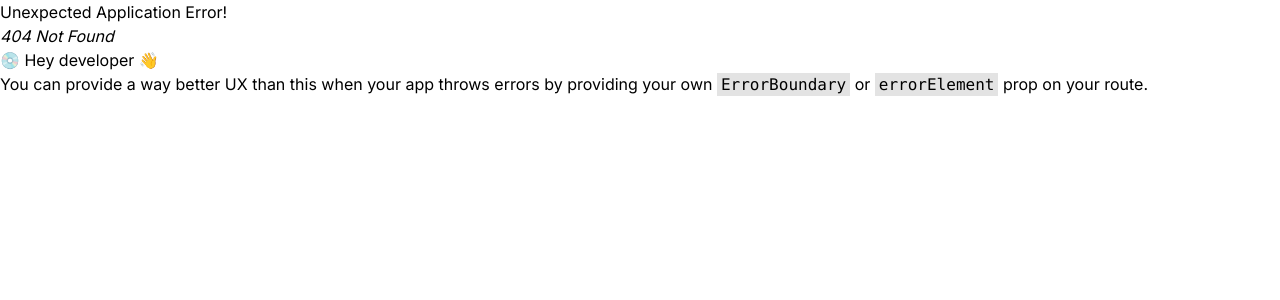
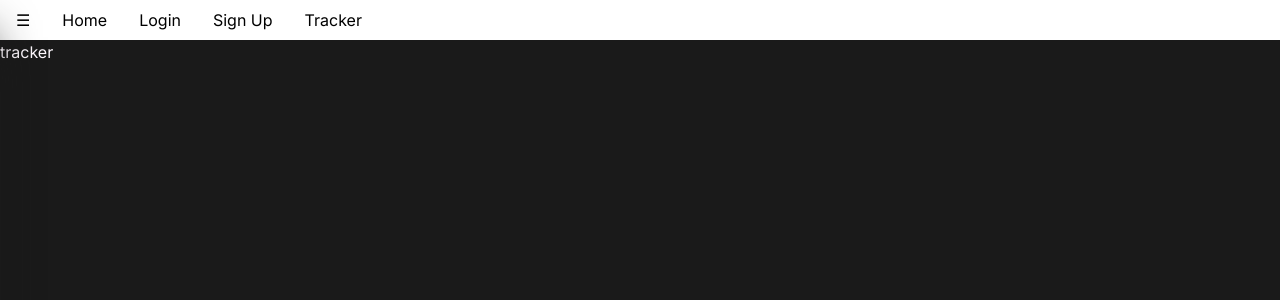
Before and after one commit to Sillor/timewise-client, a React (Vite) app: page /tracker in a window 1280 px wide. Before the commit this address had no page. Shown: the top 300 px of the page. Built offline with nearby package versions, Linux system fonts and the light colour scheme.

Commit message:
added react router routing, added CreateAccountPage to "/register"

```diff
--- a/src/App.css
+++ b/src/App.css
@@ -2,8 +2,12 @@
 @tailwind components;
 @tailwind utilities;
 
+html, body {
+  height: 100%;
+}
 
-
-nav {
-
+#root {
+  display: flex;
+  flex-direction: column;
+  height: 100%;
 }
--- a/src/App.jsx
+++ b/src/App.jsx
@@ -1,23 +1,48 @@
-import React from "react";
+import React, { useState } from "react";
 import "./App.css";
+import { Outlet } from "react-router";
+import { Link } from "react-router-dom";
 
 function App() {
+
+  // remove
+  function PlaceholderNavbar() {
+    const [isOpen, setIsOpen] = useState(false)
+
+    function toggleSidebar(){
+      setIsOpen(prev=>!prev)
+    }
+
+    const links = [
+      ["/","Home"],
+      ["/login", "Login"],
+      ["/register","Sign Up"],
+      ["/tracker", "Tracker"],
+    ].map((a,i)=><Link to={a[0]} key={i} onClick={()=>{setIsOpen(false)}}>{a[1]}</Link>)
+
+    return (
+      <nav className="relative">
+        <div className="nav--header h-10 flex [&>*]:px-4 [&>*]:cursor-pointer items-center">
+          <div onClick={toggleSidebar}>☰</div>
+          {links}
+        </div>
+        <div className={`nav--sidebar fixed bg-orange-500 top-0 w-28 h-full flex flex-col [&>*]:py-1 ${!isOpen ? "-translate-x-full" : ""} transition shadow-2xl shadow-dark`}>
+          <div className="w-full text-center text-3xl cursor-pointer" onClick={toggleSidebar}>☰</div>
+            {links}
+        </div>
+      </nav>
+    );
+  }
+
   return (
     <>
-      {/* Placeholder navbar */}
-      <nav className="relative">
-        <div className="nav--header test flex [&>div]:px-4 [&>div]:cursor-pointer">
-          <div>Ham</div>
-          <div>one</div>
-          <div>two</div>
-        </div>
-        <div className="nav--sidebar fixed bg-orange-500 h-full w-40 -translate-x-full [&:not(.test)]:translate-x-full">
-          test
-        </div>
-      </nav>
-      {/* Placeholder navbar */}
-      <div className="min-h-screen bg-gray-900 text-white flex items-center justify-center">
-        <h1 className="text-4xl font-bold">Hello TimeWise!</h1>
+
+      {/* Placeholder navbar, replace with real navbar */}
+      <PlaceholderNavbar />
+      {/* Placeholder navbar, replace with real navbar */}
+
+      <div className="bg-dark text-light h-full">
+        <Outlet/>
       </div>
     </>
   );
--- a/src/main.jsx
+++ b/src/main.jsx
@@ -1,26 +1,52 @@
-import React from 'react';
-import ReactDOM from 'react-dom/client';
-import {createBrowserRouter, Router, RouterProvider} from "react-router-dom"
-import App from './App.jsx';
-import CreateAccountPage from "./timetracker/components/create-account-page/CreateAccountPage.jsx"
-
-const div = <div>this is test</div>
+import React from "react";
+import ReactDOM from "react-dom/client";
+import { createBrowserRouter, redirect, RouterProvider } from "react-router-dom";
+import App from "./App.jsx";
+import CreateAccountPage from "./timetracker/components/create-account-page/CreateAccountPage.jsx";
 
 const router = createBrowserRouter([
   {
     path: "/",
     element: <App />,
+    errorElement: <div>Error was thrown in App</div>,
     children: [
       {
-        path: "login",
-        element: <CreateAccountPage />
-      }
-    ]
+        errorElement: <div>Error was thrown in view</div>,
+        children: [
+          {
+            index: true,
+            loader: async ()=>{
+              const isLoggedIn = true
+              if (isLoggedIn) return redirect("/tracker")
+              else return redirect("/login")
+            },
+            // replace with splash page
+            element: (
+              <h1 className="text-4xl font-bold flex items-center justify-center text-white">
+                Hello TimeWise!
+              </h1>
+            ),
+          },
+          {
+            path: "/register",
+            element: <CreateAccountPage />,
+          },
+          {
+            path: "/login",
+            element: <div>login</div>
+          },
+          {
+            path: "/tracker",
+            element: <div>tracker</div>
+          }
+        ],
+      },
+    ],
   },
-])
+]);
 
 ReactDOM.createRoot(document.getElementById("root")).render(
   <React.StrictMode>
-    <RouterProvider router={router}/>
+    <RouterProvider router={router} />
   </React.StrictMode>
 );
--- a/src/timetracker/components/create-account-page/CreateAccountPage.jsx
+++ b/src/timetracker/components/create-account-page/CreateAccountPage.jsx
@@ -78,7 +78,7 @@ export default function CreateAccountPage() {
   }
 
   return (
-    <div className="create-account min-h-screen bg-gray-900 text-white flex items-center justify-center flex-col lg:flex-row lg:justify-evenly">
+    <div className="create-account min-h-full min-w-full bg-gray-900 text-white flex items-center justify-center flex-col lg:flex-row lg:justify-evenly">
       <div className="create-account--greeting-container">
         <div className="create-account--greeting text-3xl font-bold lg:text-6xl">
           <span className="lg:block">Welcome To </span>
```
